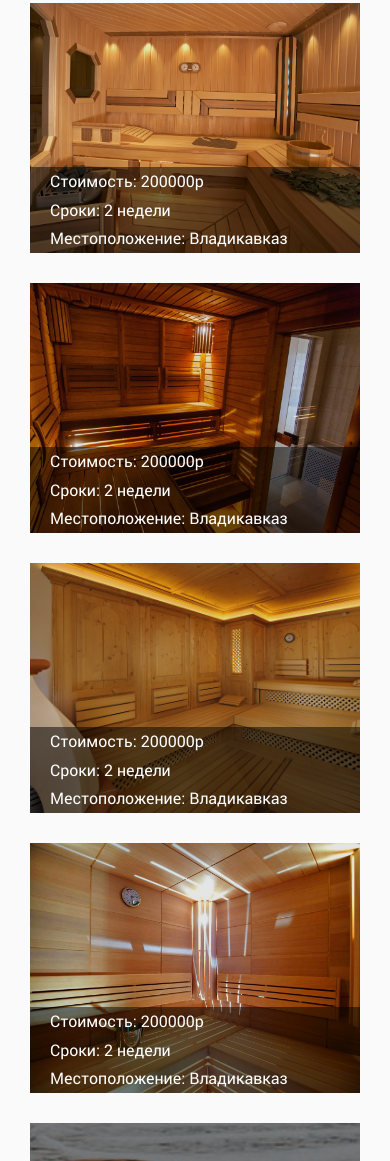
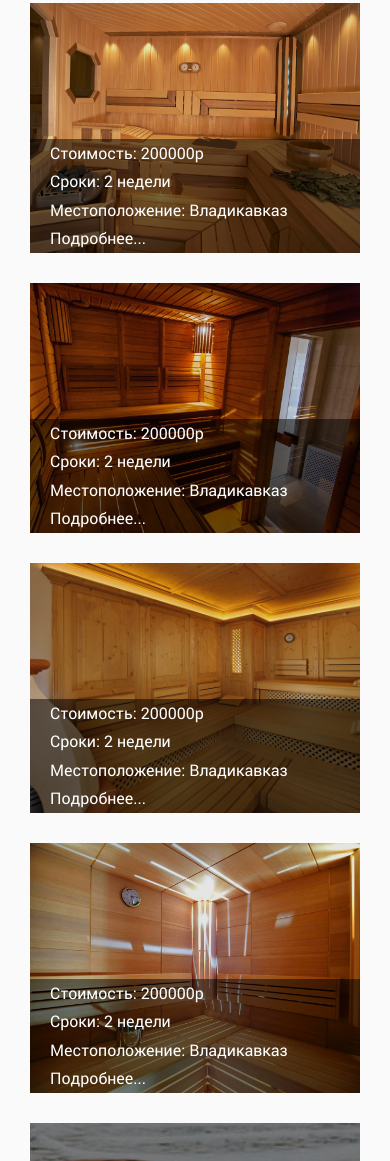
Before and after one commit to rogi39/sauna, a plain HTML site: page index.html in a window 390 px wide. Shown: the part 348-1509 px from the top of the page. Drawn offline with nearby package versions, Linux system fonts and the light colour scheme; files whose address does not match are found by name.

Commit message:
Update index.html

```diff
--- a/index.html
+++ b/index.html
@@ -96,6 +96,7 @@
 											<span>Стоимость: 200000р</span>
 											<span>Сроки: 2 недели</span>
 											<span>Местоположение: Владикавказ</span>
+											<span class="mobile_more">Подробнее...</span>
 										</div>
 									</a>
 								</div>
@@ -108,6 +109,7 @@
 											<span>Стоимость: 200000р</span>
 											<span>Сроки: 2 недели</span>
 											<span>Местоположение: Владикавказ</span>
+											<span class="mobile_more">Подробнее...</span>
 										</div>
 									</a>
 								</div>
@@ -120,6 +122,7 @@
 											<span>Стоимость: 200000р</span>
 											<span>Сроки: 2 недели</span>
 											<span>Местоположение: Владикавказ</span>
+											<span class="mobile_more">Подробнее...</span>
 										</div>
 									</a>
 								</div>
@@ -132,6 +135,7 @@
 											<span>Стоимость: 200000р</span>
 											<span>Сроки: 2 недели</span>
 											<span>Местоположение: Владикавказ</span>
+											<span class="mobile_more">Подробнее...</span>
 										</div>
 									</a>
 								</div>
```
